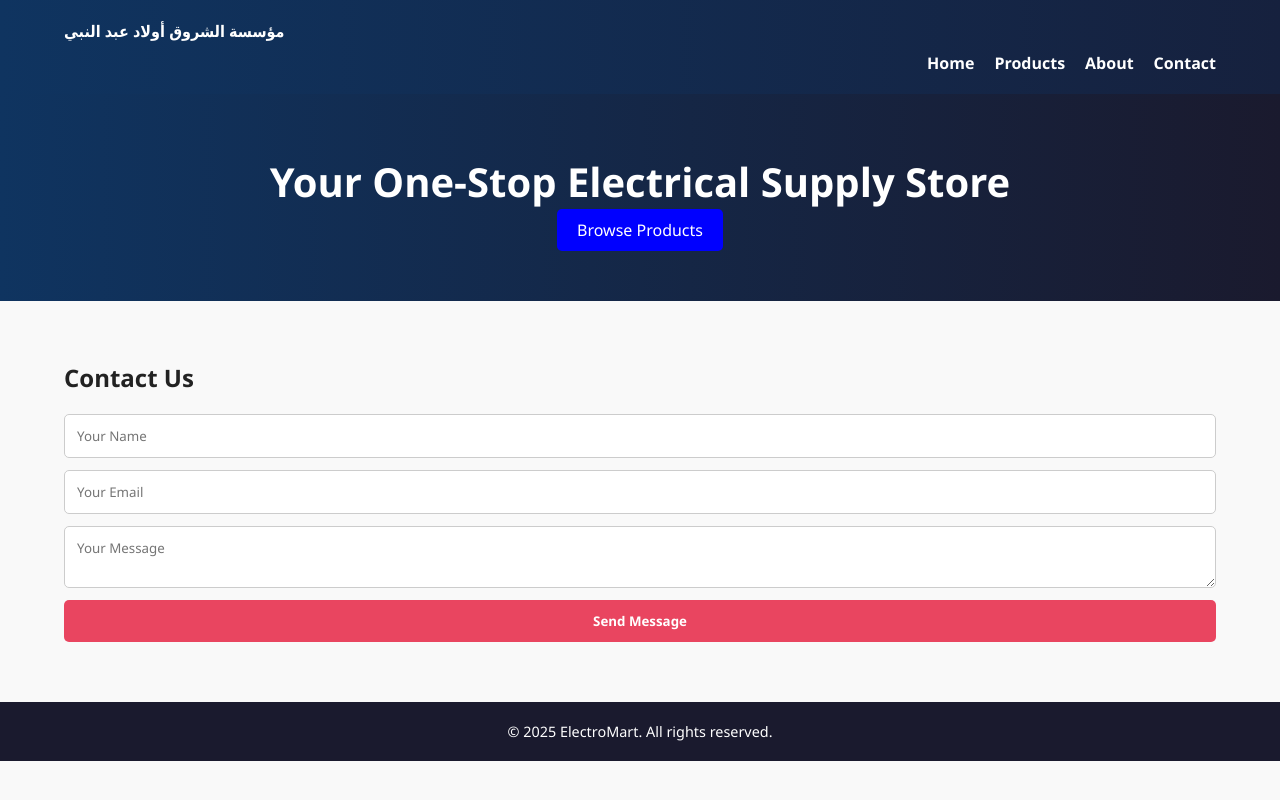
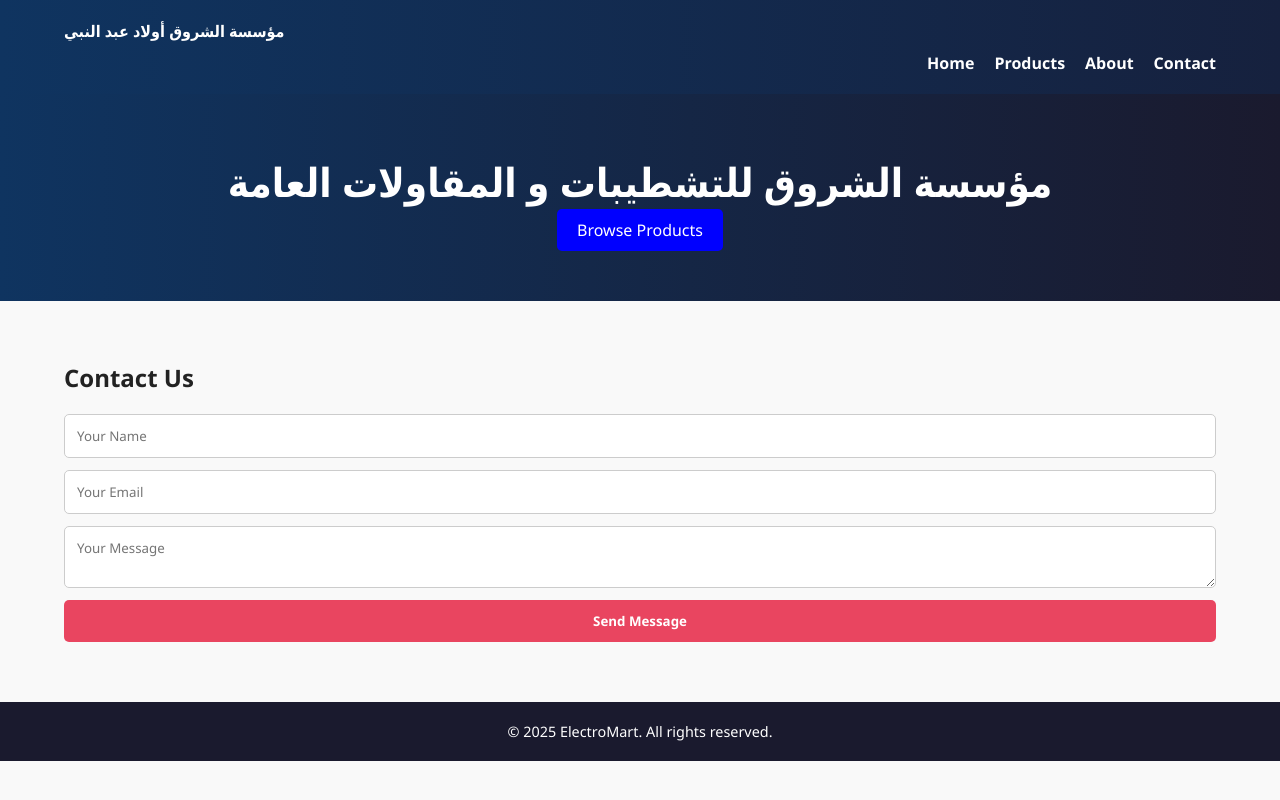
Before and after one commit to Serty54/Alshoroq, a plain HTML site: page index.html in a window 1280 px wide. Drawn offline with Linux system fonts and the light colour scheme; a script that the page names is missing.

Commit message:
Update index.html

```diff
--- a/index.html
+++ b/index.html
@@ -29,7 +29,7 @@
 
   <section id="home" class="hero">
     <div class="container">
-      <h2>Your One-Stop Electrical Supply Store</h2>
+      <h2>مؤسسة الشروق للتشطيبات و المقاولات العامة</h2>
       <a href="products.html" class="btn">Browse Products</a>
     </div>
   </section>
```
